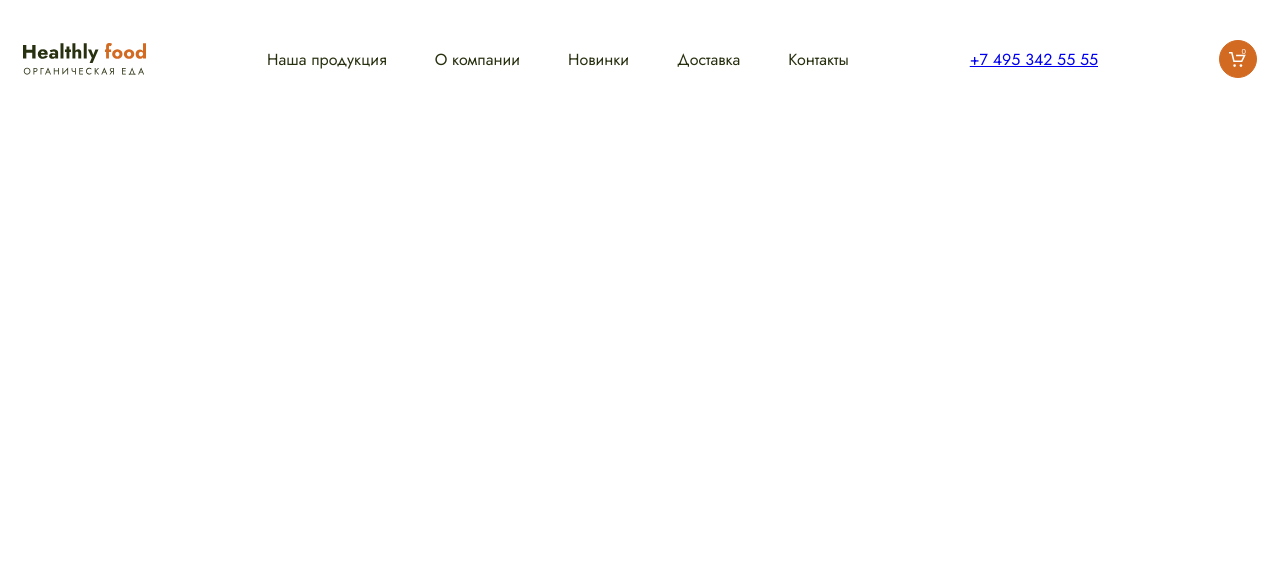
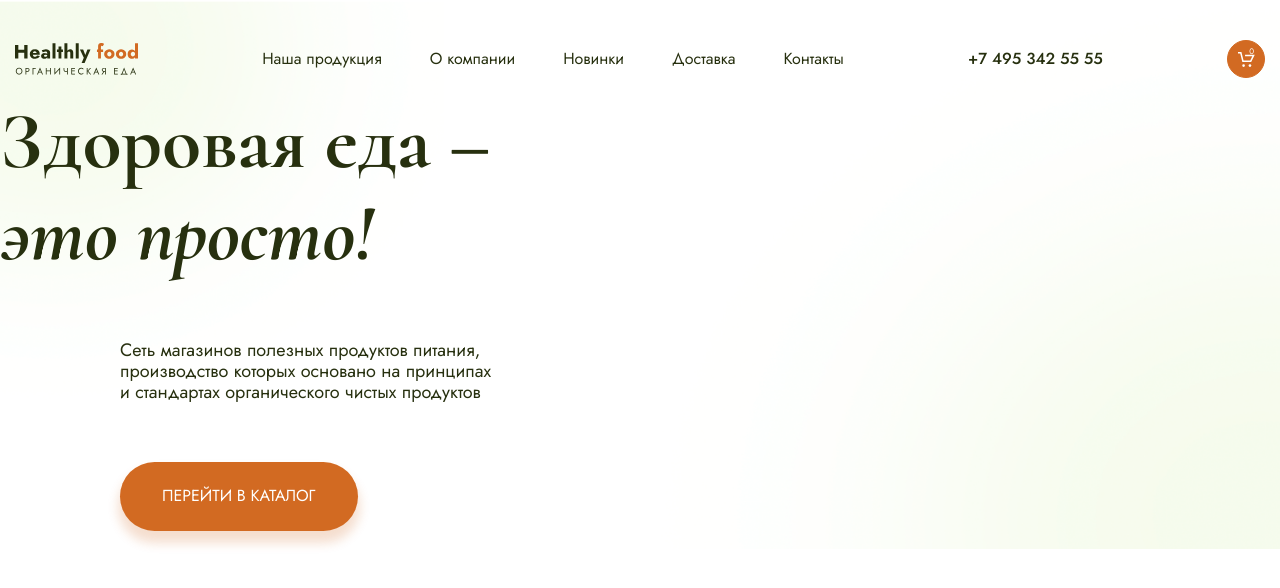
Before and after one commit to MrPhantomas/Module2_Learning, a website built with webpack: page Module2_Shop/src/index.html in a window 1280 px wide. Built offline with nearby package versions, Linux system fonts and the light colour scheme.

Commit message:
module 2 lesson 9

```diff
--- a/Module2_Shop/package.json
+++ b/Module2_Shop/package.json
@@ -22,6 +22,7 @@
     "webpack-dev-server": "^4.11.1"
   },
   "dependencies": {
-    "html-webpack-plugin": "^5.5.0"
+    "html-webpack-plugin": "^5.5.0",
+    "normalize.css": "^8.0.1"
   }
 }
--- a/Module2_Shop/src/index.html
+++ b/Module2_Shop/src/index.html
@@ -29,11 +29,27 @@
                     </li>
                 </ul>
             </nav>
-            <a href="tel:+74953425555" class="header_tel">+7 495 342 55 55</a>
+            <a href="tel:+74953425555" class="header__tel">+7 495 342 55 55</a>
             <button href="#" class="header__cart">
                 <span class="header__counter">0</span>
             </button>
         </header>
+        <dev class="container">
+            <dev class="main__text">
+                <h1 class="title title_block">
+                    Здоровая еда &ndash;
+                    <span class="title__span">это просто!</span>
+                </h1>
+                <div class="main__item">
+                    <p class="description description_size-s">
+                        Сеть магазинов полезных продуктов питания,  производство которых основано на принципах и стандартах органического чистых продуктов
+                    </p>
+                    <div class="main__link">
+                        <a href="#" class="link">Перейти в каталог</a>
+                    </div>
+                </div>
+            </dev>
+        </dev>
     </div>
 </body>
 </html>
--- a/Module2_Shop/src/index.js
+++ b/Module2_Shop/src/index.js
@@ -1 +1,2 @@
+import 'normalize.css'
 import './styles/main.scss'
--- a/Module2_Shop/src/styles/main.scss
+++ b/Module2_Shop/src/styles/main.scss
@@ -14,17 +14,16 @@ html {
 body {
     font-size: 1.6rem;
     font-family: $font-jost;
+    color: $green;
 }
 
 .header {
     max-width: 1440px;
     margin: 0 auto;
-    padding-left: 15px;
-    padding-right: 15px;
+    padding: 4rem 15px 0 15px;
     display: flex;
     justify-content: space-between;
     align-items: center;
-    margin-top: 4rem;
     &__nav {
         display: flex;
         list-style-type: none;
@@ -33,7 +32,6 @@ body {
         gap: 4.8rem;
     }
     &__link {
-        font-size: 1.6rem;
         color: $green;
         text-decoration: none;
         &:hover {
@@ -41,7 +39,6 @@ body {
         }
     }
     &__tel {
-        font-size: 1.6rem;
         color: $green;
         font-weight: 500;
         text-decoration: none;
@@ -83,3 +80,57 @@ body {
     width: 12.3rem;
     height: 3.2rem;
 }
+
+.container {
+    max-width: 1440px;
+    margin: 0 auto;
+    padding-left: 15px;
+    padding-right: 15px;
+}
+
+.main {
+    background-image: url(../images/main.png);
+    background-size: cover;
+    background-position-x: center;
+    &__item {
+        margin-left: 12rem;
+        max-width: 378px;
+        margin-top: 6rem;
+    }
+    &__link {
+        margin-top: 6rem;
+    }
+}
+
+.title {
+    font-family: $font-cormorant;
+    font-weight: 700;
+    font-size: 8rem;
+    margin: 0;
+    &__span {
+        font-style: italic;
+    }
+    &_block {
+        .title__span {
+            display: block;
+        }
+    }
+}
+
+.description {
+    margin: 0;
+     &_size-s {
+        font-size: 1.8rem;
+     }
+}
+
+.link {
+    color: $white;
+    text-transform: uppercase;
+    padding: 2.5rem 4.2rem;
+    background-color: $orange;
+    box-shadow: 0rem 1rem 1.1rem .2rem rgba(207, 92, 13, 0.2);
+    text-decoration: none;
+    border-radius: 3.8rem;
+    display: inline-block;
+}
```
Also changed, not shown: Module2_Shop/dist/index.html, Module2_Shop/dist/styles/main.css, Module2_Shop/src/images/main.png (added), 1 other file.
